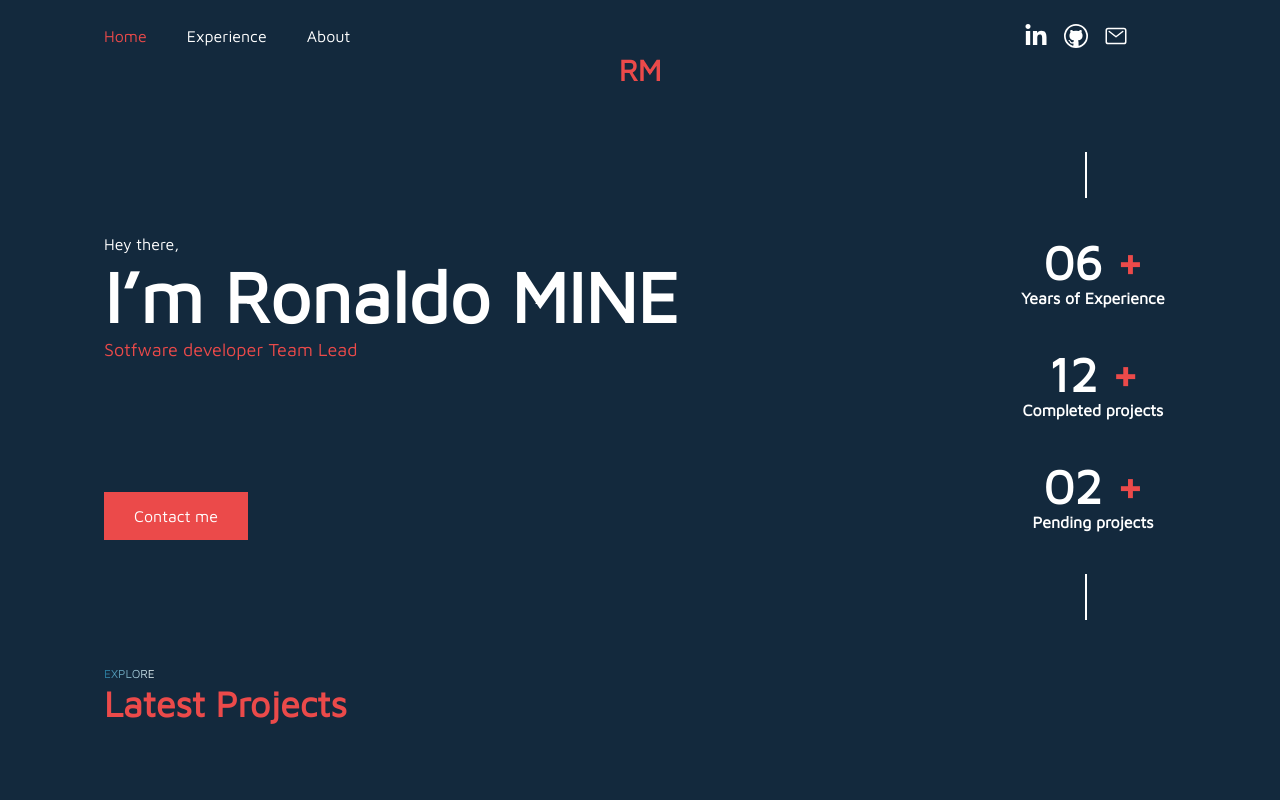
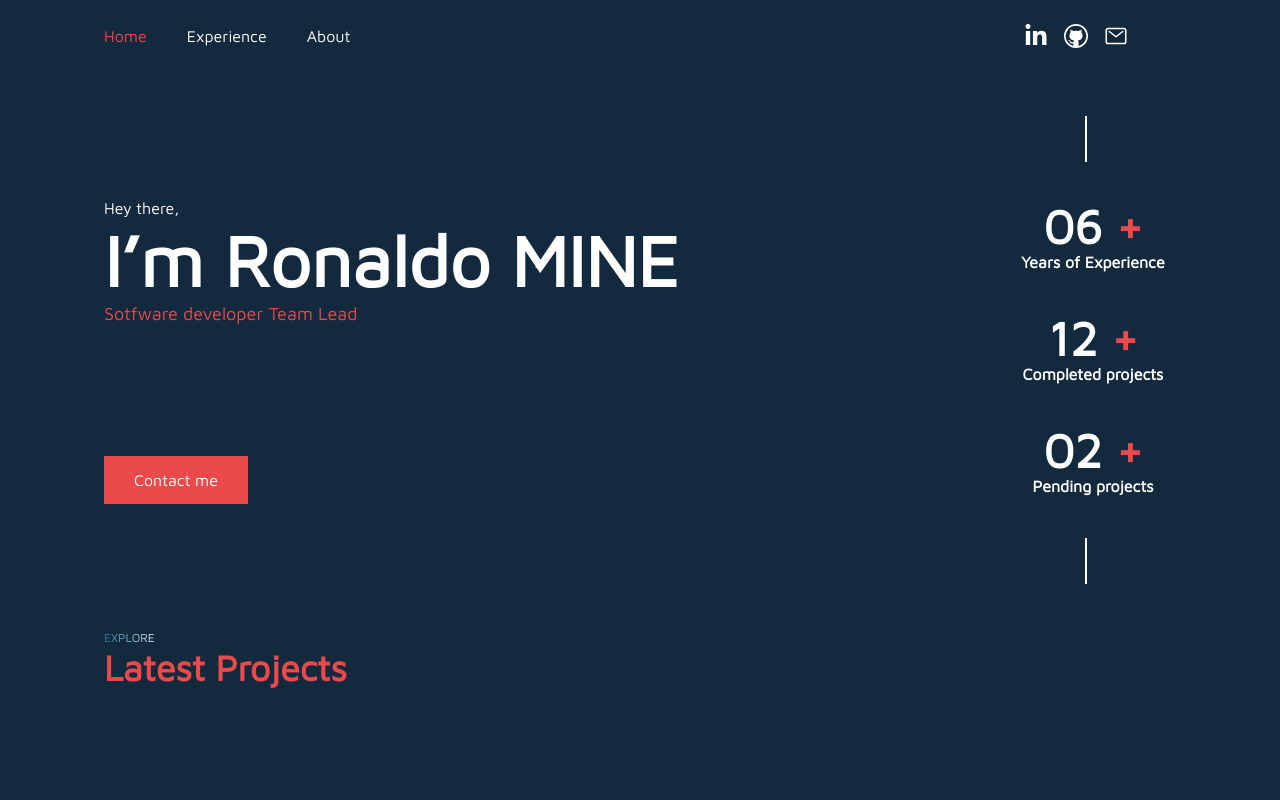
Before and after one commit to RonaldoMine/portfolio, a Next.js app: page / in a window 1280 px wide. Shown: the top 800 px of the page. Built offline with nearby package versions, Linux system fonts and the light colour scheme.

Commit message:
Update the header

```diff
--- a/app/components/Header.tsx
+++ b/app/components/Header.tsx
@@ -94,7 +94,7 @@
           </Link>
         </div>
       </div>
-      <h1 className="text-red text-center font-bold text-3xl">RM</h1>
-    </header>
+{/*       <h1 className="text-red text-center font-bold text-3xl">RM</h1>
+ */}    </header>
   );
 }
```
